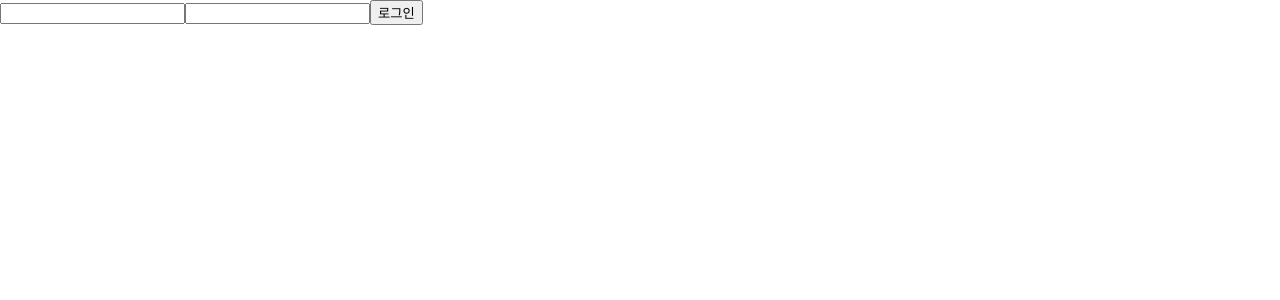
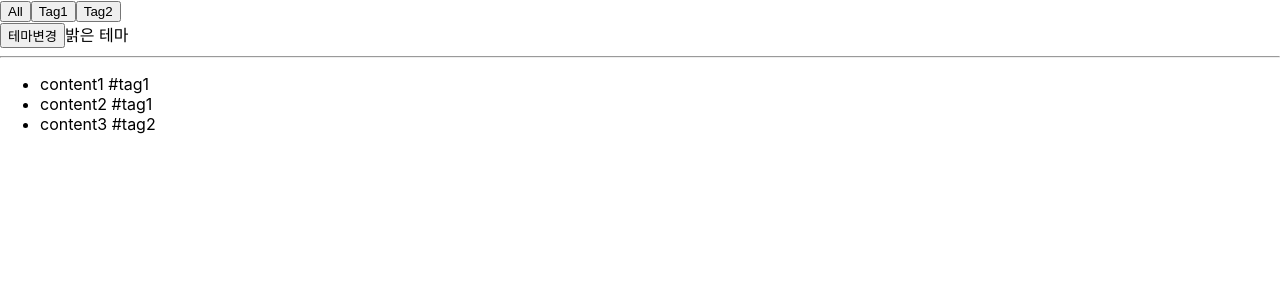
Before and after one commit to 10hajin15/react, a React (Create React App) app: page / in a window 1280 px wide. Shown: the top 300 px of the page. Built offline with nearby package versions, Linux system fonts and the light colour scheme; the HTML template or start-up script is replaced by a standard one.

Commit message:
useMemo 구현

```diff
--- a/src/App.jsx
+++ b/src/App.jsx
@@ -1,150 +1,63 @@
 import React from "react";
 import MyReact from "./MyReact";
-import * as MyForm_reducer from "./MyForm_reducer";
 
-const App = () => {
-  return <LoginForm />;
-};
+const Board = ({ posts, tag }) => {
+  console.log("Board rendered");
+  MyReact.resetCursor();
 
-export default App;
+  const [darkTheme, setDarkTheme] = React.useState(false);
 
-function RegisterForm() {
-  const [state, dispatch] = MyReact.useReducer(reducer, initialValue);
+  const handleClick = MyReact.useCallback((postId) => {
+    console.log("handleClick", postId);
+  }, []);
 
-  const handleChange = (e) =>
-    dispatch({ type: "SET_FIELD", name: e.target.name, value: e.target.value });
-  const handleReset = (e) => dispatch({ type: "RESET" });
-  const handleSubmit = (e) => dispatch({ type: "VALIDATE" });
+  const filterPosts = () => {
+    console.log("filterPosts");
+    return posts.filter((post) => (tag ? post.tag === tag : true));
+  };
+
+  const filteredPosts = MyReact.useMemo(filterPosts, [posts, tag]);
 
   return (
     <>
       <div>
-        <label>닉네임:</label>
-        <input
-          type="text"
-          name="nickname"
-          value={state.value.nickname}
-          onChange={handleChange}
-        />
-        <span>{state.error.nickname}</span>
+        <button onClick={() => setDarkTheme(!darkTheme)}>테마변경</button>
+        <span>{darkTheme ? "어두운 테마" : "밝은 테마"}</span>
       </div>
-      <div>
-        <label>비밀번호:</label>
-        <input
-          type="password"
-          name="password"
-          value={state.value.password}
-          onChange={handleChange}
-        />
-        <span>{state.error.password}</span>
-      </div>
-      <button onClick={handleReset}>초기화</button>
-      <button onClick={handleSubmit}>회원가입</button>
+      <hr />
+      <FilteredPosts value={filteredPosts} onClick={handleClick} />
     </>
   );
-}
-
-// ############ createStore 사용 ############
-// function reducer(state, action) {
-//   if (action.type === 'count') {
-//     return {...state, value: state.value + 1}
-//   }
-//   throw "알 수 없는 액션"
-// }
-
-// const initialValue = {value:0}
-// const store = MyReact.createStore(reducer, initialValue)
-
-// console.log("after createStore:", store.getState()) // {value: 0}
-
-// store.subscribe(() => console.log("subscribe:", store.getState()))
-// store.dispatch({type: "count"})   // {value: 1}
-
-const initialValue = {
-  value: {
-    nickname: "",
-    password: "",
-  },
-  error: {
-    nickname: "",
-    password: "",
-  },
 };
 
-const reducer = (state, action) => {
-  if (action.type === "SET_FIELD") {
-    return {
-      ...state,
-      value: {
-        ...state.value,
-        [action.name]: action.value,
-      },
-    };
-  }
-  if (action.type === "RESET") {
-    return {
-      value: {
-        nickname: "",
-        password: "",
-      },
-      error: {
-        nickname: "",
-        password: "",
-      },
-    };
-  }
-  if (action.type === "VALIDATE") {
-    return {
-      ...state,
-      error: {
-        nickname: /^\w+$/.test(state.value.nickname)
-          ? ""
-          : "영문, 숫자만 입력하세요",
-        password: /^.{3,6}$/.test(state.value.password)
-          ? ""
-          : "3자이상 6자이하로 입력하세요",
-      },
-    };
-  }
-  throw Error("알 수 없는 액션");
-};
+const FilteredPosts = MyReact.memo(({ value, onClick }) => {
+  console.log("FilteredPosts");
+  return (
+    <ul>
+      {(value || []).map(({ id, content, tag }) => (
+        <li key={id} onClick={onClick(id)}>
+          {content} <span>#{tag}</span>
+        </li>
+      ))}
+    </ul>
+  );
+});
 
-// ############ LoginForm에 reducer 적용 ############
-const LoginForm = () => {
-  const validate = (values) => {
-    const errors = {
-      email: "",
-      password: "",
-    };
-
-    if (!values.email) {
-      errors.email = "이메일을 입력하세요";
-    }
-    if (!values.password) {
-      errors.password = "비밀번호를 입력하세요";
-    }
-
-    return errors;
-  };
-
-  const handleSubmit = (values) => {
-    console.log("Submitted", values);
-  };
-
+export default () => {
+  const [tag, setTag] = React.useState("");
   return (
-    <MyForm_reducer.Form
-      initialValue={{
-        email: "",
-        password: "",
-      }}
-      validate={validate}
-      onSubmit={handleSubmit}
-    >
-      <MyForm_reducer.Field type="text" name="email" />
-      <MyForm_reducer.ErrorMessage name="email" />
-      <MyForm_reducer.Field type="password" name="password" />
-      <MyForm_reducer.ErrorMessage name="password" />
-      <button type="submit">로그인</button>
-    </MyForm_reducer.Form>
+    <>
+      <button onClick={() => setTag("")}>All</button>
+      <button onClick={() => setTag("tag1")}>Tag1</button>
+      <button onClick={() => setTag("tag2")}>Tag2</button>
+      <Board
+        posts={[
+          { id: "id1", content: "content1", tag: "tag1" },
+          { id: "id2", content: "content2", tag: "tag1" },
+          { id: "id3", content: "content3", tag: "tag2" },
+        ]}
+        tag={tag}
+      />
+    </>
   );
 };
--- a/src/MyReact.jsx
+++ b/src/MyReact.jsx
@@ -52,19 +52,63 @@ const MyReact = (function MyReact() {
   function useReducer(reducer, initialValue) {
     const { forceUpdate } = useForceUpdate();
     if (!isInitialized[cursor]) {
-      memorizedStates[cursor] = createStore(reducer, initialValue)
-      isInitialized[cursor] = true
+      memorizedStates[cursor] = createStore(reducer, initialValue);
+      isInitialized[cursor] = true;
     }
-    const store = memorizedStates[cursor]
-    store.subscribe(forceUpdate)
-    cursor = cursor+1
-    return [store.getState(), store.dispatch]
+    const store = memorizedStates[cursor];
+    store.subscribe(forceUpdate);
+    cursor = cursor + 1;
+    return [store.getState(), store.dispatch];
+  }
+
+  function useMemo(nextCreate, deps) {
+    if (!memorizedStates[cursor]) {
+      const nextValue = nextCreate();
+      memorizedStates[cursor] = [nextValue, deps];
+      cursor = cursor + 1;
+      return nextValue;
+    }
+    const nextDeps = deps;
+    const [prevValue, prevDeps] = memorizedStates[cursor];
+    if (prevDeps.every((prev, idx) => prev === nextDeps[idx])) {
+      cursor = cursor + 1;
+      return prevValue;
+    }
+    const nextValue = nextCreate();
+    memorizedStates[cursor] = [nextValue, nextDeps];
+    cursor = cursor + 1;
+    return nextValue;
+  }
+
+  function memo(TargetComponent) {
+    return (nextProps) => {
+      if (!TargetComponent.memorizedState) {
+        const nextValue = React.createElement(TargetComponent, nextProps);
+        TargetComponent.memorizedState = [nextValue, nextProps];
+        return nextValue;
+      }
+      const [prevValue, prevProps] = TargetComponent.memorizedState;
+      const sameProps = Object.keys(nextProps).every((key) => {
+        return nextProps[key] === prevProps[key];
+      });
+      if (sameProps) return prevValue;
+      const nextValue = React.createElement(TargetComponent, nextProps);
+      TargetComponent.memorizedState = [nextValue, nextProps];
+      return nextValue;
+    };
+  }
+
+  function useCallback(callback, deps) {
+    return useMemo(() => callback, deps);
   }
 
   return {
     useRef,
     createStore,
     useReducer,
+    useMemo,
+    memo,
+    useCallback,
 
     resetCursor,
   };
```
Also changed, not shown: 1 other file (tests, documents, lock files or other folders).
